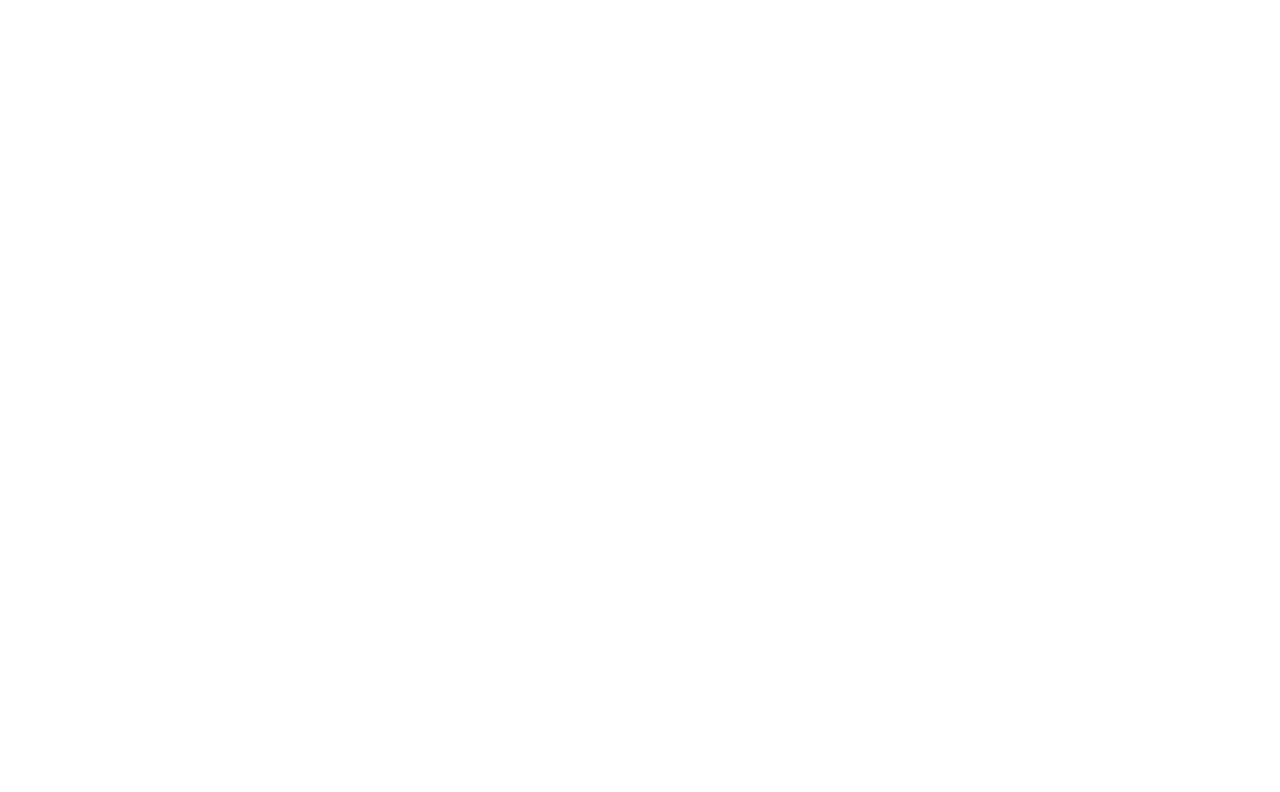
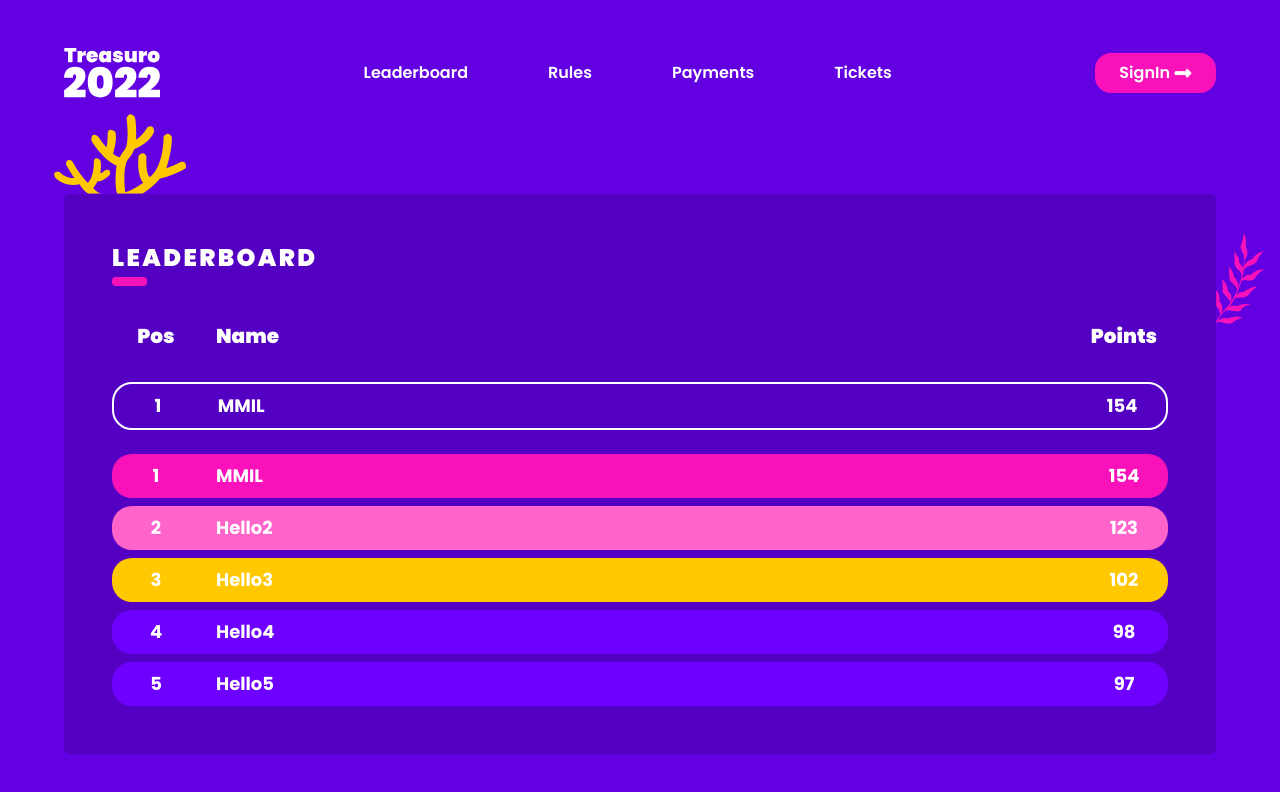
Before and after one commit to suyashrastogi7/Treasuro, a React (Create React App) app in the folder frontend/: page /leaderboard in a window 1280 px wide. Before the commit this address had no page. Shown: the top 792 px of the page. Built offline with nearby package versions, Linux system fonts and the light colour scheme.

Commit message:
leaderboard added

```diff
--- a/frontend/src/App.js
+++ b/frontend/src/App.js
@@ -1,6 +1,8 @@
 import { BrowserRouter as Router, Route, Routes } from "react-router-dom";
+
+import Home from "./pages/Home";
 import Template from "./components/Template";
-import Home from "./pages/Home";
+import Leaderboard from "./pages/Leaderboard";
 
 const App = () => {
   return (
@@ -8,6 +10,7 @@ const App = () => {
       <Routes>
         <Route path="/" element={<Home />} />
         <Route path="/template" element={<Template />} />
+        <Route path="/leaderboard" element={<Leaderboard />} />
       </Routes>
     </Router>
   );
--- a/frontend/src/components/Navbar/NavLinks.js
+++ b/frontend/src/components/Navbar/NavLinks.js
@@ -3,7 +3,7 @@ import { Link } from "react-router-dom";
 const NavLinks = () => {
   return (
     <div className="relative z-10 flex flex-col lg:flex-row gap-10 lg:gap-20 mx-6 lg:mx-8">
-      <Link to="/">
+      <Link to="/leaderboard">
         <span className="cursor-pointer py-5">Leaderboard</span>
       </Link>
       <Link to="/">
--- a/frontend/src/components/Template.js
+++ b/frontend/src/components/Template.js
@@ -11,15 +11,17 @@ const Template = ({ children, className, ...props }) => {
       <div className="relative mt-24 mx-6 md:mx-16 px-4 py-2 bg-purple-tertiary rounded-md">
         <img
           src={Weed1}
-          className="absolute -rotate-90 -top-[400%] md:-top-[650%] w-12 md:w-20"
+          className="absolute -rotate-90 -top-[64px] md:-top-[106px] w-12 md:w-20"
           alt=""
         />
         <img
           src={LeavesPink}
-          className="absolute scale-x-[-1] w-8 md:w-12 -top-[370%] right-12 md:top-[40px] md:left-[100%]"
+          className="absolute md:scale-x-[-1] w-8 md:w-12 top-[40px] right-1 md:top-[40px] md:left-[100%]"
           alt=""
         />
-        {children}
+        <div className="py-2 sm:py-6 md:py-10 px-1 sm:px-4 md:px-8">
+          {children}
+        </div>
       </div>
     </div>
   );
--- /dev/null
+++ b/frontend/src/pages/Leaderboard.js
@@ -0,0 +1,58 @@
+import { v4 } from "uuid";
+import Template from "../components/Template";
+import TitleDash from "../components/TitleDash";
+
+const data = {
+  top50: [
+    { pos: 1, name: "MMIL", pts: 154 },
+    { pos: 2, name: "Hello2", pts: 123 },
+    { pos: 3, name: "Hello3", pts: 102 },
+    { pos: 4, name: "Hello4", pts: 98 },
+    { pos: 5, name: "Hello5", pts: 97 },
+  ],
+  mine: { pos: 1, name: "MMIL", pts: 154 },
+};
+
+const Leaderboard = () => {
+  const clsArr = ["bg-hot-pink", "bg-light-pink", "bg-yellow"];
+
+  const List = data.top50?.map(({ pos, name, pts }, idx) => (
+    <div
+      className={`mt-2 flex text-white font-bold text-base md:text-lg rounded-[20px]
+      ${clsArr[idx] ?? "bg-purple-primary"}`}
+      key={v4()}
+    >
+      <p className="w-3/12 md:w-1/12 py-2 text-center">{pos}</p>
+      <p className="w-6/12 md:w-10/12 py-2 pl-4">{name}</p>
+      <p className="w-3/12 md:w-1/12 py-2 text-center">{pts}</p>
+    </div>
+  ));
+
+  const You = data?.mine && (
+    <div
+      className={`mt-8 mb-6 flex text-white font-bold text-base md:text-lg rounded-[20px] border-2 border-white`}
+      key={v4()}
+    >
+      <p className="w-3/12 md:w-1/12 py-2 text-center">{data.mine.pos}</p>
+      <p className="w-6/12 md:w-10/12 py-2 pl-4">{data.mine.name}</p>
+      <p className="w-3/12 md:w-1/12 py-2 text-center">{data.mine.pts}</p>
+    </div>
+  );
+
+  return (
+    <Template>
+      <div className="">
+        <TitleDash title="leaderboard" />
+      </div>
+      <div className="mt-12 mb-6 flex text-white font-black text-lg md:text-xl">
+        <p className="w-3/12 md:w-1/12 text-center">Pos</p>
+        <p className="w-6/12 md:w-10/12 pl-4">Name</p>
+        <p className="w-3/12 md:w-1/12 text-center">Points</p>
+      </div>
+      <div>{You}</div>
+      <div>{List}</div>
+    </Template>
+  );
+};
+
+export default Leaderboard;
--- a/frontend/tailwind.config.js
+++ b/frontend/tailwind.config.js
@@ -9,6 +9,7 @@ module.exports = {
         lime: "#98FF9D",
         yellow: "#FFC800",
         "hot-pink": "#F911BA",
+        "light-pink": "#FF64CB",
         "base-primary": "#121638",
         "base-secondary": "#171C46",
         "highlight-orange": "#FFA800",
```
